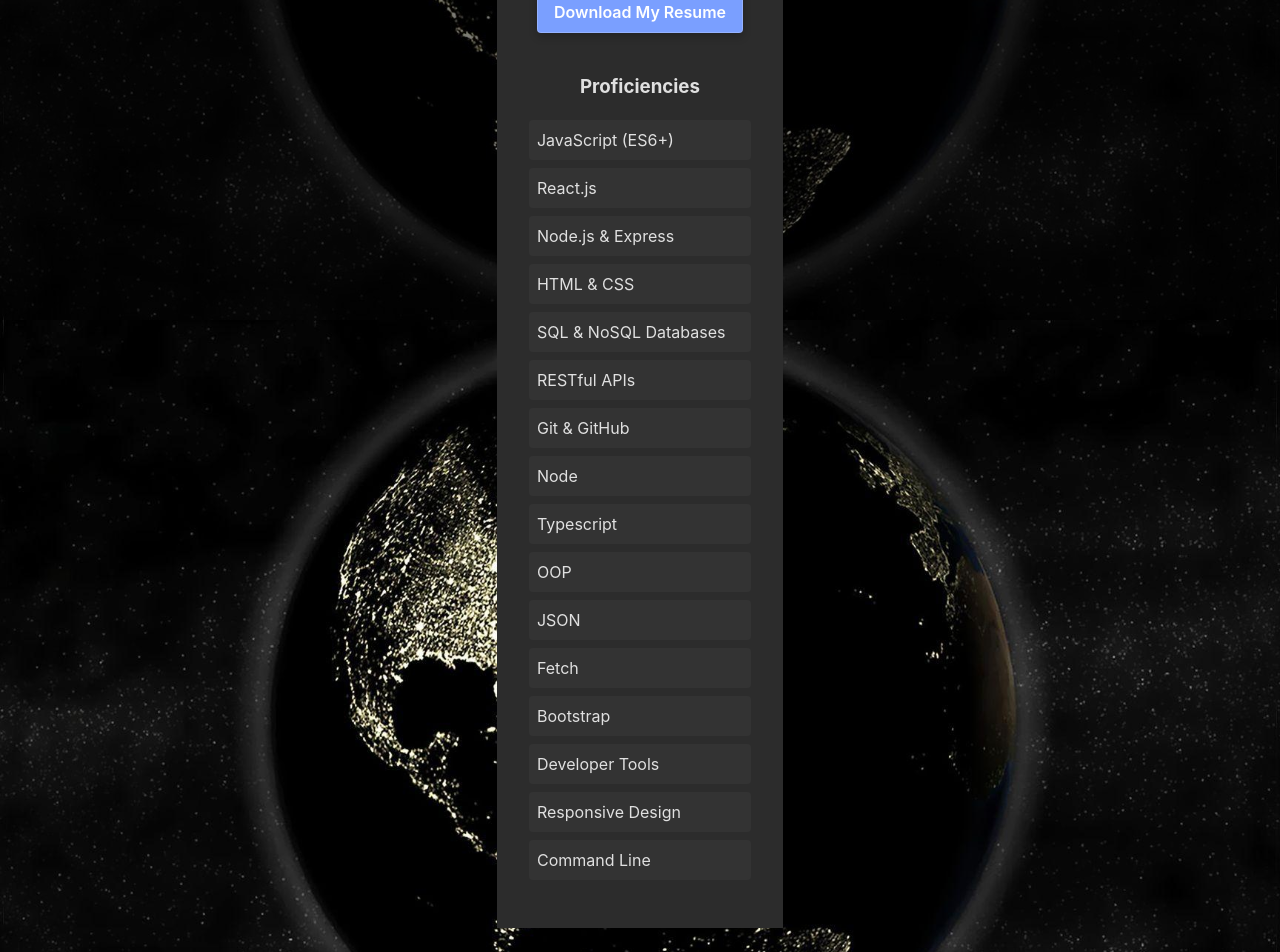
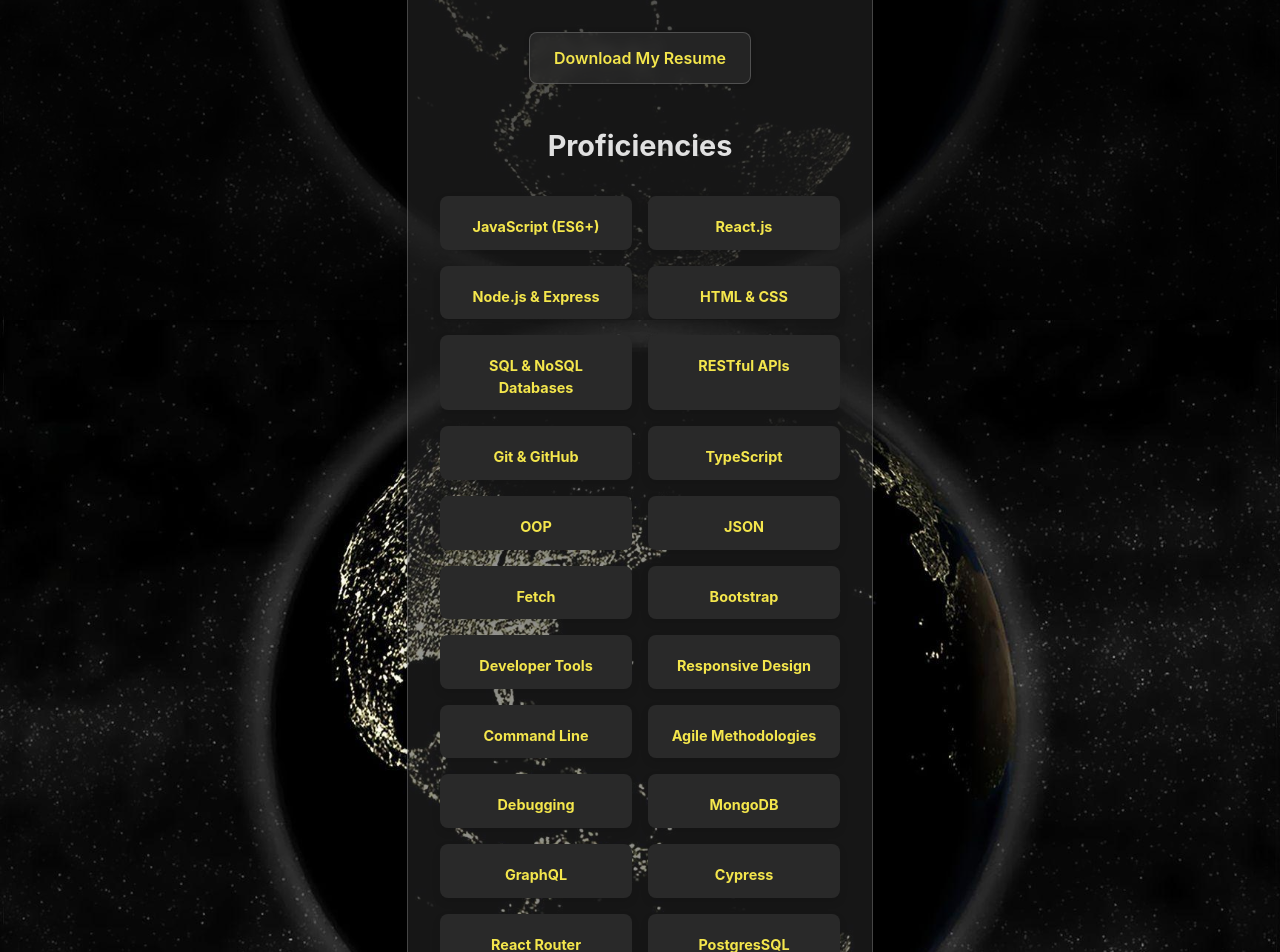
Before and after one commit to Romantech91/My--portfolio-2, a React (Vite) app: page /resume in a window 1280 px wide. Shown: the part 480-1432 px from the top of the page. Built offline with nearby package versions, Linux system fonts and the light colour scheme; the HTML template or start-up script is replaced by a standard one.

Commit message:
new resume

```diff
--- a/src/components/About.jsx
+++ b/src/components/About.jsx
@@ -4,7 +4,7 @@
 import React from 'react';
 import './About.css';
 import profilePhoto from '../assets/VictorProfile.jpg';
-import resumeFile from '../assets/Victor-A.-Roman-Resume.pdf';
+import resumeFile from '../assets/Tech-resume.pdf';
 
 function About() {
   return (
--- a/src/components/Resume.css
+++ b/src/components/Resume.css
@@ -1,47 +1,71 @@
 .resume {
   padding: 2rem;
-  background-color: #2c2c2c;
+  background-color: rgba(44, 44, 44, 0.5);
+  border-radius: 12px;
+  border: 1px solid rgba(255, 255, 255, 0.2);
   text-align: center;
   max-width: 600px;
-  margin: 0 auto;
+  margin: 2rem auto; /* Add spacing around the entire section */
   color: #e0e0e0;
+  border-radius: 8px; /* Rounded corners for the section */
+  box-shadow: 0 4px 8px rgba(0, 0, 0, 0.2); /* Subtle shadow for separation */
 }
 
 .resume-download {
   display: inline-block;
-  padding: 0.5rem 1rem;
-  margin-top: 1rem;
-  background-color: #7a9fff;
-  color: white;
+  padding: 0.8rem 1.5rem;
+  margin-top: 1.5rem;
+  background-color: rgba(44, 44, 44, 0.7); /* Slightly transparent dark background */
+  color: #f4e64c; /* Yellow text */
   text-decoration: none;
-  border-radius: 4px;
-  transition: background-color 0.3s ease;
+  border-radius: 8px;
+  border: 1px solid rgba(255, 255, 255, 0.2);
+  transition: all 0.3s ease;
+  box-shadow: 0 0 5px rgba(0, 0, 0, 0.2);
 }
 
 .resume-download:hover {
-  background-color: #5f8eff;
+  background-color: #f4e64c; /* Bright yellow hover effect */
+  color: #292929; /* Dark text on hover */
+  box-shadow: 0 0 15px #ffd700; /* Glowing yellow effect */
 }
 
 .resume h3 {
   margin-top: 2rem;
-  color: #e0e0e0;
+  color: #e0e0e0; /* Matching yellow for consistency */
+  font-size: 1.8rem;
 }
 
 .resume ul {
   list-style: none;
   padding: 0;
-  text-align: left;
+  display: grid;
+  grid-template-columns: repeat(auto-fit, minmax(150px, 1fr));
+  gap: 1rem;
+  text-align: center;
   max-width: 400px;
-  margin: 1rem auto;
-  box-sizing: border-box;
-  color: #e0e0e0;
+  margin: 1.5rem auto;
 }
 
 .resume ul li {
-  background: #333;
-  margin: 0.5rem 0;
-  padding: 0.5rem;
-  border-radius: 4px;
-  box-sizing: border-box;
-  color: #e0e0e0;
+  background: #292929;
+  margin: 0;
+  padding: 0.75rem;
+  border-radius: 8px;
+  box-shadow: 0 4px 8px rgba(0, 0, 0, 0.1); /* Subtle shadow */
+  transition: transform 0.2s ease, box-shadow 0.2s ease; /* Smooth interaction */
+  color: #f4e64c; /* Restore the yellow text color */
+  font-weight: bold; /* Make the text stand out more */
 }
+
+.resume ul li:hover {
+  transform: translateY(-5px); /* Lift effect */
+  box-shadow: 0 8px 16px rgba(0, 0, 0, 0.2); /* Stronger shadow */
+}
+
+.resume ul li span {
+  display: block;
+  font-size: 0.9rem;
+  color: inherit; /* Inherit the yellow color from the parent */
+  margin-top: 0.5rem;
+}
--- a/src/components/Resume.jsx
+++ b/src/components/Resume.jsx
@@ -1,6 +1,7 @@
 import React from 'react';
-import resumeFile from '../assets/Victor-A.-Roman-Resume.pdf';
+import resumeFile from '../assets/Tech-resume.pdf';
 import './Resume.css';
+
 
 function Resume() {
   return (
@@ -10,26 +11,96 @@
       <a href={resumeFile} download className="resume-download">Download My Resume</a>
       <h3>Proficiencies</h3>
       <ul>
-        <li>JavaScript (ES6+)</li>
-        <li>React.js</li>
-        <li>Node.js & Express</li>
-        <li>HTML & CSS</li>
-        <li>SQL & NoSQL Databases</li>
-        <li>RESTful APIs</li>
-        <li>Git & GitHub</li>
-        <li>Node</li>
-        <li>Typescript</li>
-        <li>OOP</li>
-        <li>JSON</li>
-        <li>Fetch</li>
-        <li>Bootstrap</li>
-        <li>Developer Tools</li>
-        <li>Responsive Design</li>
-        <li>Command Line</li>
+        <li>
+          <span>JavaScript (ES6+)</span>
+        </li>
+        <li>
+          <span>React.js</span>
+        </li>
+        <li>
+          <span>Node.js & Express</span>
+        </li>
+        <li>
+          <span>HTML & CSS</span>
+        </li>
+        <li>
+          <span>SQL & NoSQL Databases</span>
+        </li>
+        <li>
+          <span>RESTful APIs</span>
+        </li>
+        <li>
+          <span>Git & GitHub</span>
+        </li>
+        <li>
+          <span>TypeScript</span>
+        </li>
+        <li>
+          <span>OOP</span>
+        </li>
+        <li>
+          <span>JSON</span>
+        </li>
+        <li>
+          <span>Fetch</span>
+        </li>
+        <li>
+          <span>Bootstrap</span>
+        </li>
+        <li>
+          <span>Developer Tools</span>
+        </li>
+        <li>
+          <span>Responsive Design</span>
+        </li>
+        <li>
+          <span>Command Line</span>
+        </li>
+        <li>
+          <span>Agile Methodologies</span>
+        </li>
+        <li>
+          <span>Debugging</span>
+        </li>
+        <li>
+          <span>MongoDB</span>
+        </li>
+        <li>
+          <span>GraphQL</span>
+        </li>
+        <li>
+          <span>Cypress</span>
+        </li>
+        <li>
+          <span>React Router</span>
+        </li>
+        <li>
+          <span>PostgresSQL</span>
+        </li>
+        <li>
+          <span>Sequelize</span>
+        </li>
+        <li>
+          <span>Mern</span>
+        </li>
+        <li>
+          <span>Authentication and Authorization</span>
+        </li>
+        <li>
+          <span>JWT</span>
+        </li>
+        <li>
+          <span>Testing</span>
+        </li>
+        <li>
+          <span>CI/CD pipelines</span>
+        </li>
+        <li>
+          <span>Python</span>
+        </li>
 
-        {/* Add more proficiencies as needed */}
       </ul>
-    </section>
+   </section>
   );
 }
 
```
Also changed, not shown: 2 other files (tests, documents, lock files or other folders).
